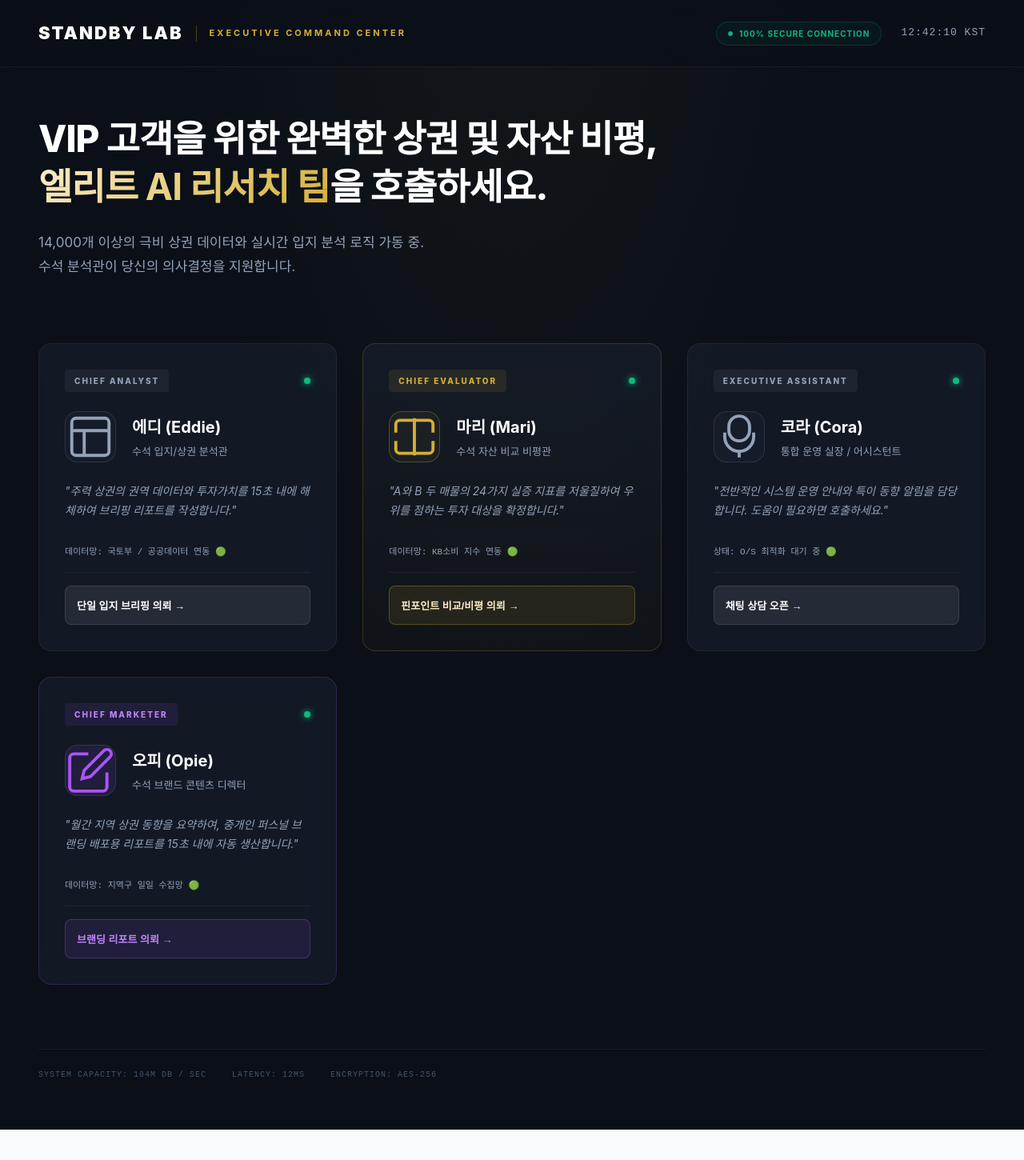
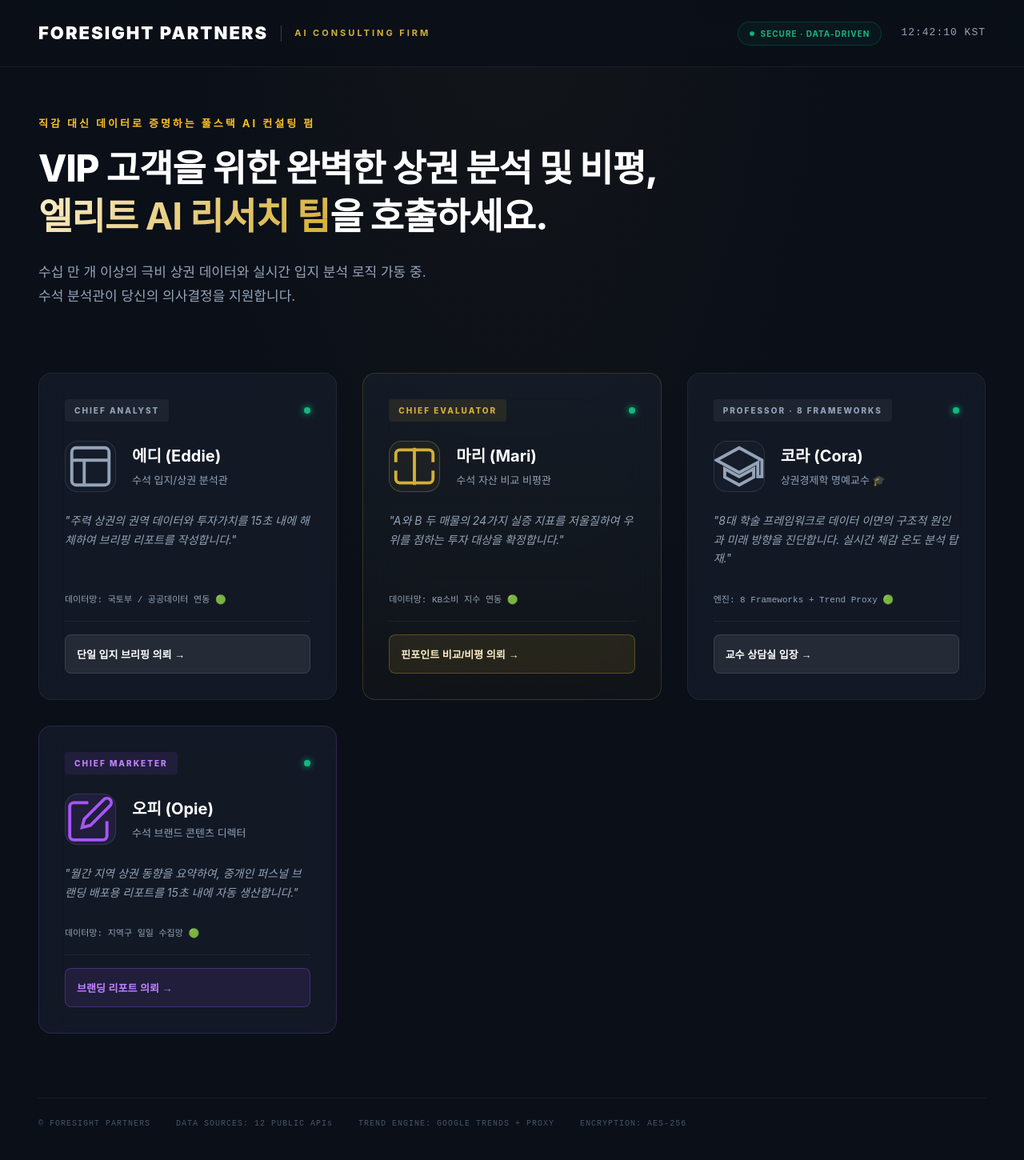
Before and after one commit to tube10081008-stack/sangkwon-report, a React (Vite) app: page / in a window 1280 px wide. Shown: the top 1450 px of the page at 80% size. Before the commit the page ends 1412 px from the top, so only its background shows below. Built offline with nearby package versions, Linux system fonts and the light colour scheme; no server answers.

Commit message:
Rebrand to Foresight Partners - update landing page branding, hero copy, agent cards, and footer

```diff
--- a/src/pages/Landing.jsx
+++ b/src/pages/Landing.jsx
@@ -108,7 +108,7 @@ export default function Landing() {
                     </div>
 
                     <h2 style={{ fontSize: '28px', fontWeight: 800, margin: '0 0 16px 0', letterSpacing: '-0.02em', textAlign: 'center', background: 'linear-gradient(135deg, #fff 0%, #94a3b8 100%)', WebkitBackgroundClip: 'text', WebkitTextFillColor: 'transparent' }}>
-                        EXECUTIVE DATA LINK
+                        FORESIGHT DATA LINK
                     </h2>
 
                     <div style={{ fontSize: '18px', color: '#06b6d4', fontWeight: 600, marginBottom: '40px', textAlign: 'center', letterSpacing: '0.05em' }}>
@@ -122,12 +122,12 @@ export default function Landing() {
                     </div>
 
                     <div style={{ display: 'flex', justifyContent: 'space-between', width: '100%', marginTop: '12px', color: '#64748b', fontSize: '14px', fontFamily: 'monospace' }}>
-                        <span>SYSTEM MODULE: EDDIE</span>
+                        <span>FORESIGHT MODULE: EDDIE</span>
                         <span style={{ color: '#06b6d4' }}>{progress}%</span>
                     </div>
 
                     <div style={{ marginTop: '30px', padding: '16px 24px', background: 'rgba(6,182,212,0.05)', border: '1px solid rgba(6,182,212,0.2)', borderRadius: '8px', color: '#94a3b8', fontSize: '14px', lineHeight: 1.6, textAlign: 'center', maxWidth: '80%' }}>
-                        "코라(Cora)가 지휘 허브에서 수석 분석관 에디(Eddie)의 실측 상권 데이터 분석 파이프라인을 연결하고 있습니다. VWORLD 및 공공데이터 통신 채널 보안 유지 중입니다."
+                        "포어사이트 파트너스(Foresight Partners) 리서치 허브에서 수석 분석관 에디(Eddie)의 실측 데이터 파이프라인을 가동합니다. 공공데이터 통신 채널 보안 유지 중."
                     </div>
 
                     <style>
@@ -150,14 +150,14 @@ export default function Landing() {
 
             <header className="b2b-hub-header">
                 <div className="b2b-header-brand">
-                    <span className="b2b-brand-logo">STANDBY LAB</span>
+                    <span className="b2b-brand-logo">FORESIGHT PARTNERS</span>
                     <span className="b2b-brand-vertical-line"></span>
-                    <span className="b2b-brand-subtitle">EXECUTIVE COMMAND CENTER</span>
+                    <span className="b2b-brand-subtitle">AI CONSULTING FIRM</span>
                 </div>
                 <div className="b2b-header-status">
                     <div className="b2b-status-indicator">
                         <div className="b2b-status-dot pulse"></div>
-                        <span className="b2b-status-text">100% SECURE CONNECTION</span>
+                        <span className="b2b-status-text">SECURE · DATA-DRIVEN</span>
                     </div>
                     <div className="b2b-time-display">{systemTime}</div>
                 </div>
@@ -165,12 +165,15 @@ export default function Landing() {
 
             <main className="b2b-hub-main">
                 <section className="b2b-hero-section">
+                    <div className="b2b-hero-slogan" style={{ fontSize: '13px', letterSpacing: '3px', color: '#fbbf24', fontWeight: 700, marginBottom: '16px', textTransform: 'uppercase' }}>
+                        직감 대신 데이터로 증명하는 풀스택 AI 컨설팅 펌
+                    </div>
                     <h1 className="b2b-hero-title">
-                        VIP 고객을 위한 완벽한 상권 및 자산 비평,<br />
+                        VIP 고객을 위한 완벽한 상권 분석 및 비평,<br />
                         <span className="text-gold">엘리트 AI 리서치 팀</span>을 호출하세요.
                     </h1>
                     <p className="b2b-hero-desc">
-                        14,000개 이상의 극비 상권 데이터와 실시간 입지 분석 로직 가동 중.<br />
+                        수십 만 개 이상의 극비 상권 데이터와 실시간 입지 분석 로직 가동 중.<br />
                         수석 분석관이 당신의 의사결정을 지원합니다.
                     </p>
                 </section>
@@ -233,32 +236,31 @@ export default function Landing() {
                         </div>
                     </div>
 
-                    {/* 코라 (Cora) - 통합 운영 실장 */}
+                    {/* 코라 (Cora) - 상권경제학 명예교수 */}
                     <div className="b2b-agent-card" onClick={() => handleLaunchAgent('cora')}>
                         <div className="b2b-agent-header">
-                            <span className="b2b-agent-badge">EXECUTIVE ASSISTANT</span>
+                            <span className="b2b-agent-badge">PROFESSOR · 8 FRAMEWORKS</span>
                             <div className="b2b-agent-status online"></div>
                         </div>
                         <div className="b2b-agent-body">
                             <div className="b2b-agent-avatar cora-avatar">
-                                {/* SVG Avatar Placeholder for Cora */}
+                                {/* SVG Avatar: Academic Cap */}
                                 <svg viewBox="0 0 24 24" fill="none" stroke="currentColor" strokeWidth="1.5">
-                                    <path d="M12 2a5 5 0 00-5 5v2a5 5 0 0010 0V7a5 5 0 00-5-5z"></path>
-                                    <path d="M19 10v2a7 7 0 01-14 0v-2"></path>
-                                    <line x1="12" y1="19" x2="12" y2="22"></line>
+                                    <path d="M12 3L1 9l11 6 9-4.91V17h2V9L12 3z"></path>
+                                    <path d="M5 13.18v4L12 21l7-3.82v-4L12 17l-7-3.82z"></path>
                                 </svg>
                             </div>
                             <div>
                                 <h3 className="b2b-agent-name">코라 (Cora)</h3>
-                                <p className="b2b-agent-role">통합 운영 실장 / 어시스턴트</p>
+                                <p className="b2b-agent-role">상권경제학 명예교수 🎓</p>
                             </div>
                         </div>
                         <div className="b2b-agent-desc">
-                            "전반적인 시스템 운영 안내와 특이 동향 알림을 담당합니다. 도움이 필요하면 호출하세요."
+                            "8대 학술 프레임워크로 데이터 이면의 구조적 원인과 미래 방향을 진단합니다. 실시간 체감 온도 분석 탑재."
                         </div>
                         <div className="b2b-agent-footer">
-                            <span className="b2b-agent-core">상태: O/S 최적화 대기 중 🟢</span>
-                            <button className="b2b-btn-launch">채팅 상담 오픈 →</button>
+                            <span className="b2b-agent-core">엔진: 8 Frameworks + Trend Proxy 🟢</span>
+                            <button className="b2b-btn-launch">교수 상담실 입장 →</button>
                         </div>
                     </div>
 
@@ -293,8 +295,9 @@ export default function Landing() {
 
                 <footer className="b2b-footer">
                     <div className="b2b-system-specs">
-                        <span>SYSTEM CAPACITY: 104M DB / SEC</span>
-                        <span>LATENCY: 12MS</span>
+                        <span>© FORESIGHT PARTNERS</span>
+                        <span>DATA SOURCES: 12 PUBLIC APIs</span>
+                        <span>TREND ENGINE: GOOGLE TRENDS + PROXY</span>
                         <span>ENCRYPTION: AES-256</span>
                     </div>
                 </footer>
```
